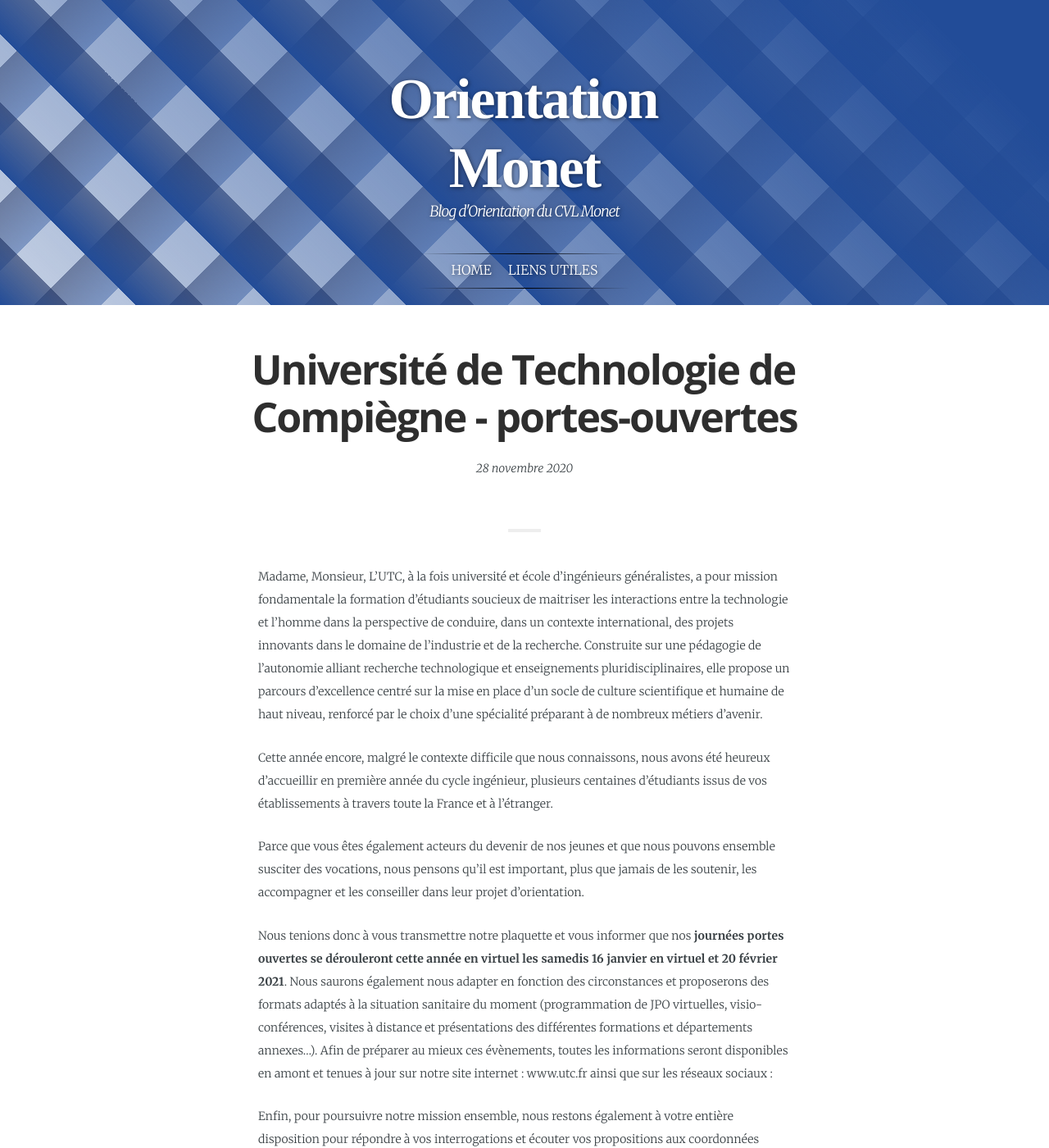
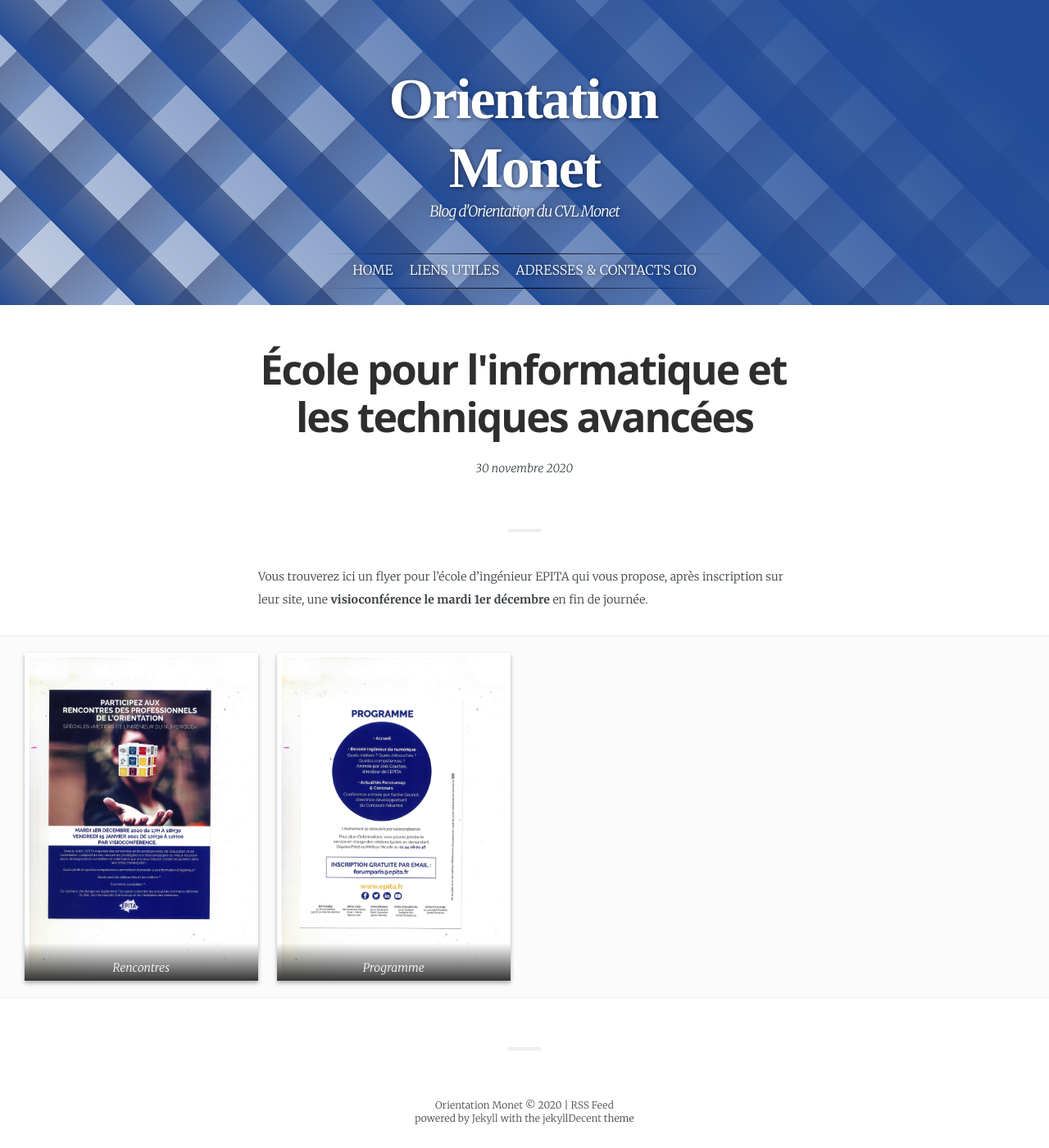
Before and after one commit to cvl-monet/cvl-monet.github.io, a Jekyll site: the page built from _posts/2020-11-28-UTC.md, in a window 1280 px wide and 1400 px high. Shown: the whole window at 82% size. Built offline with Jekyll 4.4.1, drawn with Linux system fonts in a browser that asks for light colours; some web fonts are replaced; some of the changed text lies outside the part shown.

Commit message:
Cio page, epita and corrections

```diff
--- a/_posts/2020-11-28-UTC.md
+++ b/_posts/2020-11-28-UTC.md
@@ -1,60 +1,25 @@
 ---
 layout:            post
-title:             "Université de Technologie de Compiègne - portes-ouvertes"
-date:              2020-11-28 11:52:00 +0100
-tags:              Université Technonlogie Compiègne
-category:          Portes-ouvertes
+title:             "École pour l'informatique et les techniques avancées"
+date:              2020-11-30 19:41:00 +0100
+tags:              informatique epita
+category:          Rencontres
 author:            scotthamilton
 language:          fr
 ---
 
-Madame, Monsieur,
-L’UTC, à la fois université et école d’ingénieurs généralistes, a pour mission fondamentale la formation
-d’étudiants soucieux de maitriser les interactions entre la technologie et l’homme dans la perspective
-de conduire, dans un contexte international, des projets innovants dans le domaine de l’industrie et
-de la recherche. Construite sur une pédagogie de l’autonomie alliant recherche technologique et
-enseignements pluridisciplinaires, elle propose un parcours d’excellence centré sur la mise en place
-d’un socle de culture scientifique et humaine de haut niveau, renforcé par le choix d’une spécialité
-préparant à de nombreux métiers d’avenir.
 
-
-Cette année encore, malgré le contexte difficile que nous connaissons, nous avons été heureux
-d'accueillir en première année du cycle ingénieur, plusieurs centaines d'étudiants issus de vos
-établissements à travers toute la France et à l’étranger.
-
-
-Parce que vous êtes également acteurs du devenir de nos jeunes et que nous pouvons
-ensemble susciter des vocations, nous pensons qu’il est important, plus que jamais de les soutenir, les
-accompagner et les conseiller dans leur projet d’orientation.
-
-
-Nous tenions donc à vous transmettre notre plaquette et vous informer que nos **journées
-portes ouvertes se dérouleront cette année en virtuel les samedis 16 janvier en virtuel et 20 février
-2021**. Nous saurons également nous adapter en fonction des circonstances et proposerons des formats
-adaptés à la situation sanitaire du moment (programmation de JPO virtuelles, visio-conférences, visites
-à distance et présentations des différentes formations et départements annexes...).
-Afin de préparer au mieux ces évènements, toutes les informations seront disponibles en amont et
-tenues à jour sur notre site internet : www.utc.fr ainsi que sur les réseaux sociaux :
-
-
-Enfin, pour poursuivre notre mission ensemble, nous restons également à votre entière
-disposition pour répondre à vos interrogations et écouter vos propositions aux coordonnées
-suivantes : __Christele.hammermuller@utc.fr__ / __03 44 23 46 79__.
-
+Vous trouverez ici un flyer pour l'école d'ingénieur EPITA qui vous propose,
+après inscription sur leur site, une **visioconférence le mardi 1er décembre**
+en fin de journée.
 
 <div class="album">
    <figure>
-      <img src="{{ "/media/img/UTC/UTC-JPO.jpeg" | absolute_url }}" />
-      <figcaption>Journées Portes Ouvertes</figcaption>
+      <img src="{{ "/media/img/Epita/Rencontres.jpg" | absolute_url }}" />
+      <figcaption>Rencontres</figcaption>
    </figure>
    <figure>
-      <img src="{{ "/media/img/UTC/reforme-du-bac.jpeg" | absolute_url }}" />
-      <figcaption>Réforme du BAC</figcaption>
+      <img src="{{ "/media/img/Epita/Programme.jpg" | absolute_url }}" />
+      <figcaption>Programme</figcaption>
    </figure>
 </div>
-
-
-**Liens utiles**
-
- - [Intégrer l'UTC]({{ "/media/pdf/UTC/UTC.pdf" | absolute_url }})
- - [UTC plaquette handicap]({{ "/media/pdf/UTC/UTC-Plaquette-handicap.pdf" | absolute_url }})
```
Also changed, not shown: _pages/cio.md (added, +17 -0 lines), _posts/2020-11-27-Beaux-arts.md (+1 -1 lines), _posts/2020-11-27-Institut-de-Gestion-et-dEtudes-Financiere.md (+1 -1 lines), _posts/2020-11-28-ESTP-Paris.md (+2 -6 lines), media/img/Epita/Programme.jpg (added), media/img/Epita/Rencontres.jpg (added).
